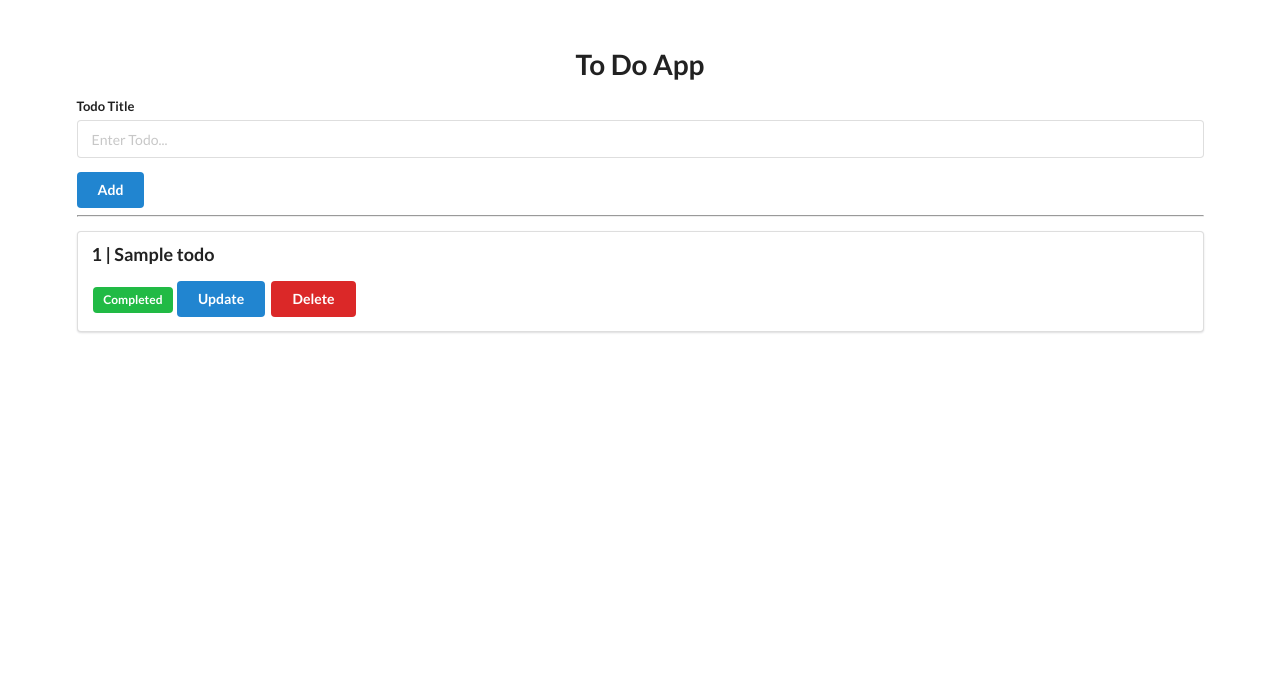
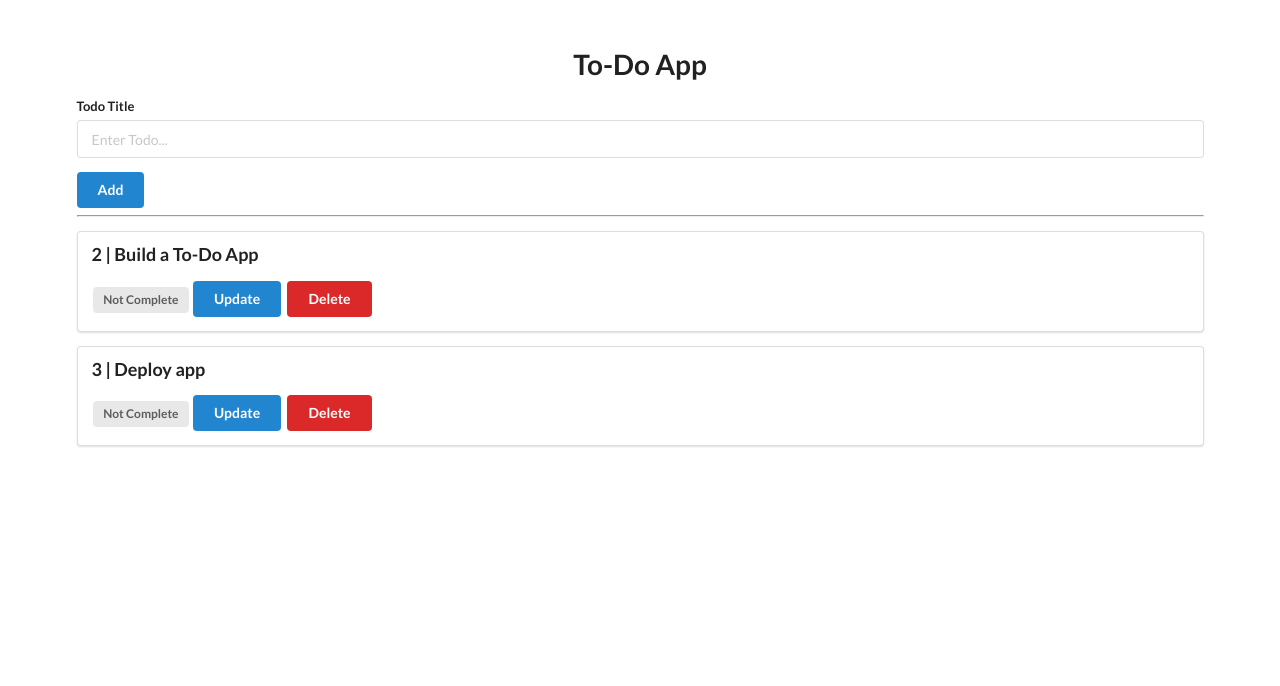
Before and after one commit to Hemanth-1354/CodeClause-To-do-01, a Flask app: page / in a window 1280 px wide. Shown: the top 686 px of the page. Run offline with Flask 3, Linux system fonts and the light colour scheme; tables that the repository leaves empty hold one stand-in row (values such as "Sample post").

Commit message:
Updating Files

```diff
--- a/app.py
+++ b/app.py
@@ -1,51 +1,45 @@
 from flask import Flask, render_template, request, redirect, url_for
-from flask_sqlalchemy import SQLAlchemy
 
 app = Flask(__name__)
 
-# /// = relative path, //// = absolute path
-app.config['SQLALCHEMY_DATABASE_URI'] = 'sqlite:///db.sqlite'
-app.config['SQLALCHEMY_TRACK_MODIFICATIONS'] = False
-db = SQLAlchemy(app)
+# Mock database - stores tasks with IDs, titles, and completion statuses
+todo_list = [
+    {"id": 1, "title": "Learn Flask", "complete": False},
+    {"id": 2, "title": "Build a To-Do App", "complete": False},
+    {"id": 3, "title": "Deploy app", "complete": False}
+]
 
+# Home page - displays the to-do list
+@app.route('/')
+def index():
+    return render_template('index.html', todo_list=todo_list)
 
-class Todo(db.Model):
-    id = db.Column(db.Integer, primary_key=True)
-    title = db.Column(db.String(100))
-    complete = db.Column(db.Boolean)
+# Add a new task
+@app.route('/add', methods=['POST'])
+def add():
+    title = request.form.get('title')
+    if title:
+        new_id = len(todo_list) + 1
+        todo_list.append({"id": new_id, "title": title, "complete": False})
+    return redirect(url_for('index'))
 
+# Mark a task as completed or not completed
+@app.route('/update/<int:todo_id>')
+def update(todo_id):
+    for todo in todo_list:
+        if todo["id"] == todo_id:
+            todo["complete"] = not todo["complete"]
+            break
+    return redirect(url_for('index'))
 
-@app.route("/")
-def home():
-    todo_list = Todo.query.all()
-    return render_template("base.html", todo_list=todo_list)
+# Delete a task
+@app.route('/delete/<int:todo_id>')
+def delete(todo_id):
+    for todo in todo_list:
+        if todo["id"] == todo_id:
+            todo_list.remove(todo)
+            break
+    return redirect(url_for('index'))
 
-
-@app.route("/add", methods=["POST"])
-def add():
-    title = request.form.get("title")
-    new_todo = Todo(title=title, complete=False)
-    db.session.add(new_todo)
-    db.session.commit()
-    return redirect(url_for("home"))
-
-
-@app.route("/update/<int:todo_id>")
-def update(todo_id):
-    todo = Todo.query.filter_by(id=todo_id).first()
-    todo.complete = not todo.complete
-    db.session.commit()
-    return redirect(url_for("home"))
-
-
-@app.route("/delete/<int:todo_id>")
-def delete(todo_id):
-    todo = Todo.query.filter_by(id=todo_id).first()
-    db.session.delete(todo)
-    db.session.commit()
-    return redirect(url_for("home"))
-
-if __name__ == "__main__":
-    with app.app_context():
-        db.create_all()
+if __name__ == '__main__':
     app.run(debug=True)
--- a/templates/base.html
+++ b/templates/index.html
@@ -12,12 +12,12 @@
 
 <body>
     <div style="margin-top: 50px;" class="ui container">
-        <h1 class="ui center aligned header">To Do App</h1>
+        <h1 class="ui center aligned header">To-Do App</h1>
 
         <form class="ui form" action="/add" method="post">
             <div class="field">
                 <label>Todo Title</label>
-                <input type="text" name="title" placeholder="Enter Todo..."><br>
+                <input type="text" name="title" placeholder="Enter Todo..." required>
             </div>
             <button class="ui blue button" type="submit">Add</button>
         </form>
@@ -26,7 +26,7 @@
 
         {% for todo in todo_list %}
         <div class="ui segment">
-            <p class="ui big header">{{todo.id }} | {{ todo.title }}</p>
+            <p class="ui big header">{{ todo.id }} | {{ todo.title }}</p>
 
             {% if todo.complete == False %}
             <span class="ui gray label">Not Complete</span>
```
